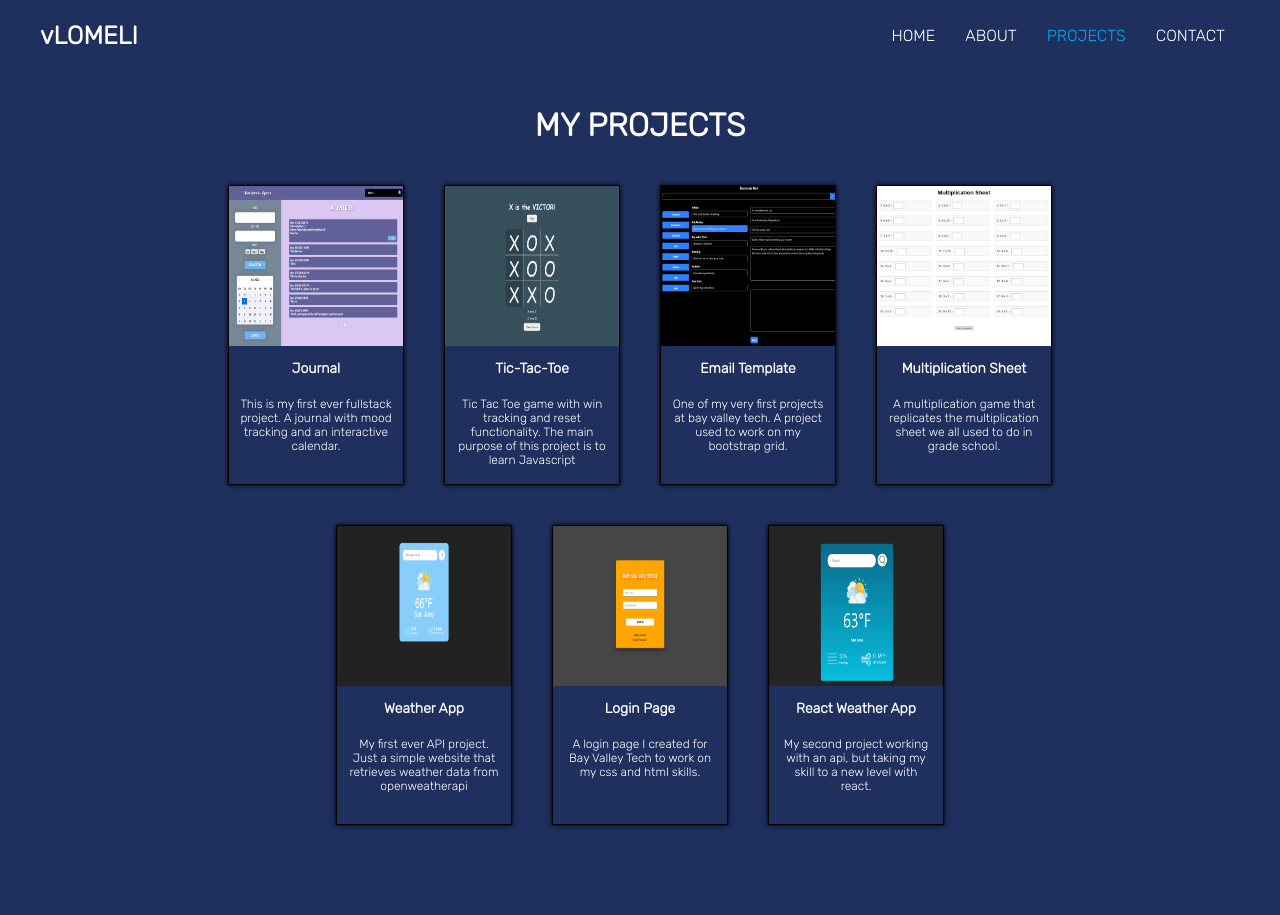
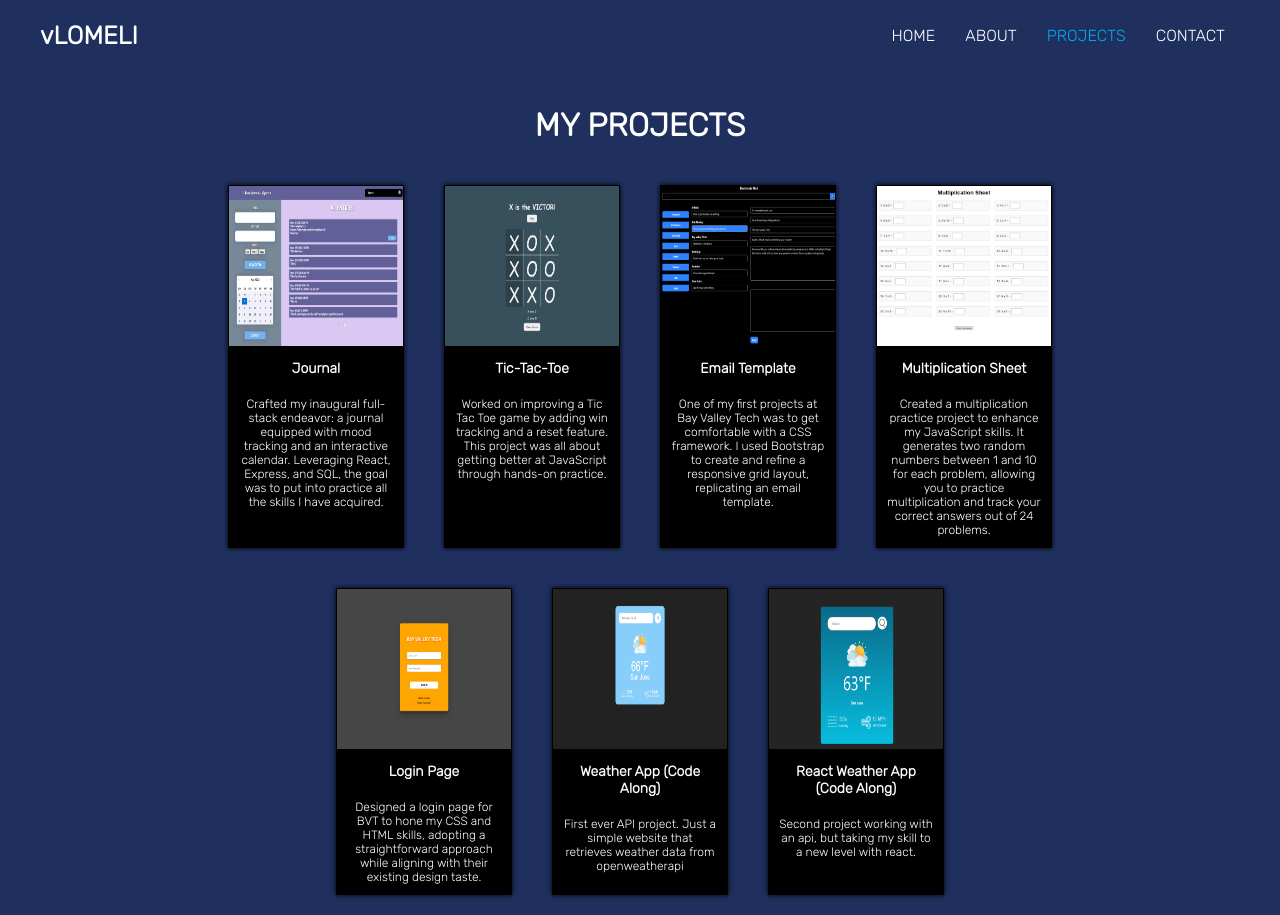
Before and after one commit to vlomeli/react-portfolio, a React (Vite) app: page /Projects in a window 1280 px wide. Before the commit the page ends 845 px from the top, so only its background shows below. Built offline with nearby package versions, Linux system fonts and the light colour scheme; a web font is replaced by a local one.

Commit message:
made modal for projects / github links dont work  yet

```diff
--- a/src/components/Card.jsx
+++ b/src/components/Card.jsx
@@ -1,6 +1,7 @@
 
 import { useState } from "react";
 import CardData from "./CardData.jsx"; // Assuming CardData is exported correctly
+import github from "../images/github.png";
 
 const Card = ({ details }) => {
   const [expandedIndex, setExpandedIndex] = useState(null);
@@ -31,6 +32,19 @@ const Card = ({ details }) => {
           <div>
             <p className="card-title">{value.title}</p>
             <p className="description">{value.description}</p>
+            {value.githubUrl && (
+              <a
+                href={value.githubUrl}
+                target="_blank"
+                rel="noopener noreferrer"
+              >
+                <img
+                  src={github}
+                  alt="GitHub"
+                  style={{ width: "30px", height: "30px" }}
+                />
+              </a>
+            )}
           </div>
         </div>
       ))}
@@ -47,6 +61,19 @@ const Card = ({ details }) => {
             />
             <h2>{details[expandedIndex].title}</h2>
             <p>{details[expandedIndex].description}</p>
+            {details[expandedIndex].githubUrl && (
+              <a
+                href={details[expandedIndex].githubUrl}
+                target="_blank"
+                rel="noopener noreferrer"
+              >
+                <img
+                  src={github}
+                  alt="GitHub"
+                  style={{ width: "30px", height: "30px" }}
+                />
+              </a>
+            )}
           </div>
         </div>
       )}
--- a/src/components/CardData.jsx
+++ b/src/components/CardData.jsx
@@ -5,7 +5,7 @@ import multiplication from "../images/multiplication.png";
 import weatherapp from "../images/weatherapp.png";
 import loginui from "../images/loginui.png";
 import reactweatherapp from "../images/reactweatherapp.png";
-//import github from "../images/github.png";
+
 
 
 const CardData = [
@@ -13,44 +13,50 @@ const CardData = [
     img: journal,
     title: "Journal",
     description:
-      "This is my first ever fullstack project. A journal with mood tracking and an interactive calendar.",
-      //githubURL:,
+      "Crafted my inaugural full-stack endeavor: a journal equipped with mood tracking and an interactive calendar. Leveraging React, Express, and SQL, the goal was to put into practice all the skills I have acquired.",
+    //githubURL: "https://github.com/vlomeli/journal-frontend",
   },
   {
     img: tictactoe,
     title: "Tic-Tac-Toe",
     description:
-      "Tic Tac Toe game with win tracking and reset functionality. The main purpose of this project is to learn Javascript ",
+      "Worked on improving a Tic Tac Toe game by adding win tracking and a reset feature. This project was all about getting better at JavaScript through hands-on practice.",
+    //githubURL: "",
   },
   {
     img: emailtemp,
     title: "Email Template",
     description:
-      "One of my very first projects at bay valley tech. A project used to work on my bootstrap grid.",
+      "One of my first projects at Bay Valley Tech was to get comfortable with a CSS framework. I used Bootstrap to create and refine a responsive grid layout, replicating an email template.",
+    //githubURL: "https://github.com/vlomeli/Bootstrap-Email-vlomeli",
   },
   {
     img: multiplication,
     title: "Multiplication Sheet",
     description:
-      "A multiplication game that replicates the multiplication sheet we all used to do in grade school.",
-  },
-  {
-    img: weatherapp,
-    title: "Weather App",
-    description:
-      "My first ever API project. Just a simple website that retrieves weather data from openweatherapi",
+      "Created a multiplication practice project to enhance my JavaScript skills. It generates two random numbers between 1 and 10 for each problem, allowing you to practice multiplication and track your correct answers out of 24 problems. ",
+    //githubURL: "https://github.com/vlomeli/multiplication-sheet",
   },
   {
     img: loginui,
     title: "Login Page",
     description:
-      "A login page I created for Bay Valley Tech to work on my css and html skills.",
+      "Designed a login page for BVT to hone my CSS and HTML skills, adopting a straightforward approach while aligning with their existing design taste.",
+    //githubURL: "https://github.com/vlomeli/login-ui-vlomeli",
+  },
+  {
+    img: weatherapp,
+    title: "Weather App (Code Along)",
+    description:
+      "First ever API project. Just a simple website that retrieves weather data from openweatherapi",
+    //githubURL: "https://github.com/vlomeli/multiplication-sheet",
   },
   {
     img: reactweatherapp,
-    title: "React Weather App",
+    title: "React Weather App (Code Along)",
     description:
-      "My second project working with an api, but taking my skill to a new level with react.",
+      "Second project working with an api, but taking my skill to a new level with react.",
+    //githubURL: "https://github.com/vlomeli/react-weather-app",
   },
 ];
 
--- a/src/style.css
+++ b/src/style.css
@@ -264,6 +264,7 @@ body {
 .card {
   border: 1px solid black;
   box-shadow: 0 0 5px black;
+  background-color: black;
   width: calc(22.5% - 40px); /* Adjusted for 4 columns and smaller width */
   margin: 20px;
   min-height: 300px; /* Minimum height to accommodate content */
@@ -290,6 +291,16 @@ body {
   font-size: 12px;
 }
 
+.card a img {
+  display: block;
+  margin: 0 auto;
+  transition: transform 0.3s ease-in-out; /* Smooth transition for hover effect */
+}
+
+.card:hover a img {
+  transform: translateY(-40px); /* Slightly move the GitHub image up on hover */
+}
+
 .project-cards {
   width: 80%;
   text-align: center;
@@ -307,14 +318,13 @@ body {
     255,
     255,
     0.1
-  ); /* Light grey background with 10% opacity */
-  transform: scale(1.02); /* Slightly enlarge the card on hover */
-  transition: background-color 0.3s ease, transform 0.3s ease; /* Smooth transition for the effects */
+  );
+  transform: scale(1.02);
+  transition: background-color 0.3s ease, transform 0.3s ease;
 }
 
 .card.expanded {
-  transform: scale(1.2); /* Example: scale up the card */
-  /* Add other styles as needed */
+  transform: scale(1.2);
 }
 
 .modal-overlay {
@@ -331,10 +341,10 @@ body {
 }
 
 .modal-content {
-  background-color: blue;
+  background-color: transparent;
   padding: 20px;
-  border-radius: 10px;
-  max-width: 400px;  /* Adjusted to a smaller width */
+  border-radius: 5px;
+  max-width: 400px;
   width: 80%;
   box-shadow: 0 0 10px black;
   text-align: center;
@@ -348,8 +358,8 @@ body {
 
 .modal-close {
   position: absolute;
-  top: 10px;  /* Adjusted for smaller modal */
-  right: 10px;  /* Adjusted for smaller modal */
+  top: 1%;
+  right: 1%;
   font-size: 24px;
   color: white;
   cursor: pointer;
```
